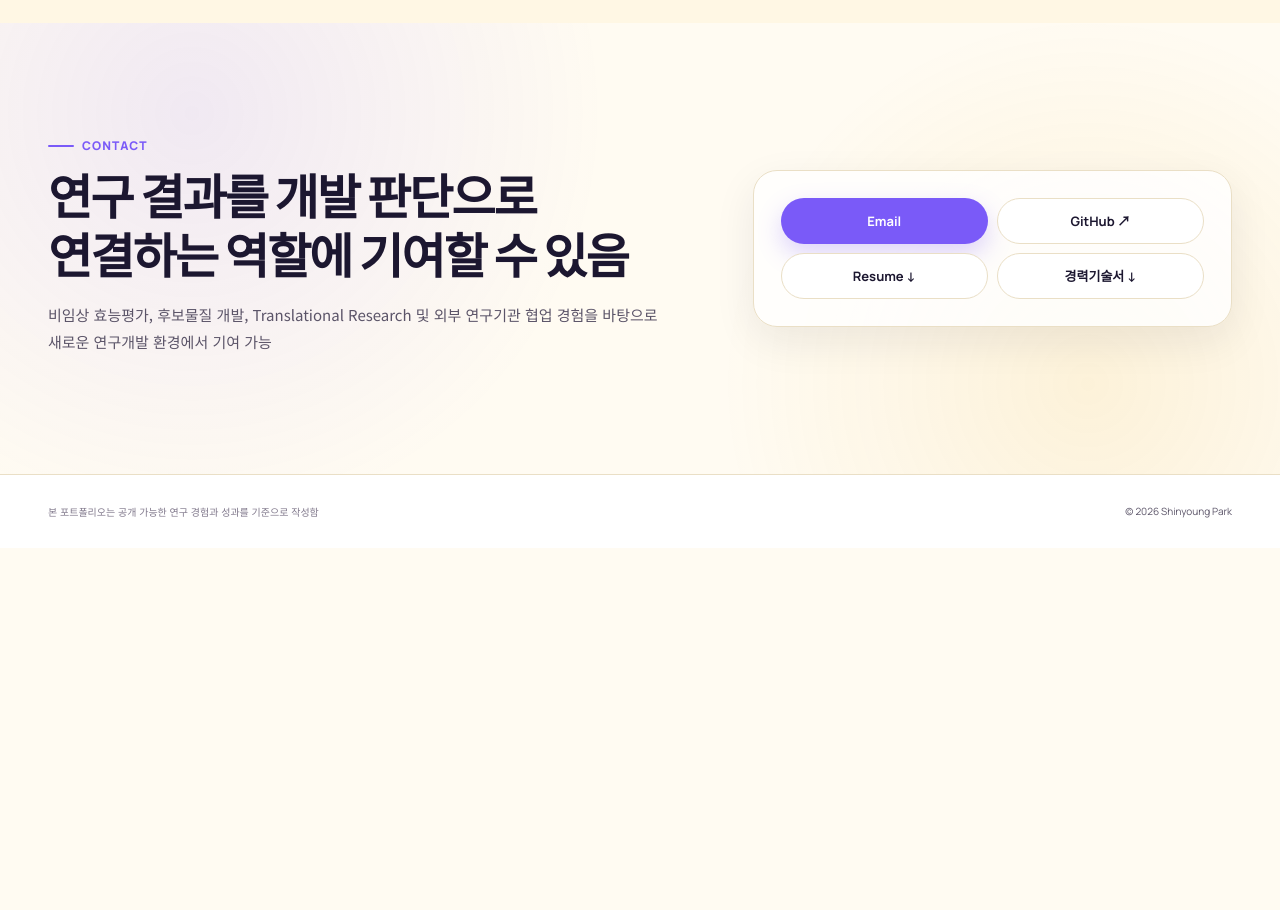
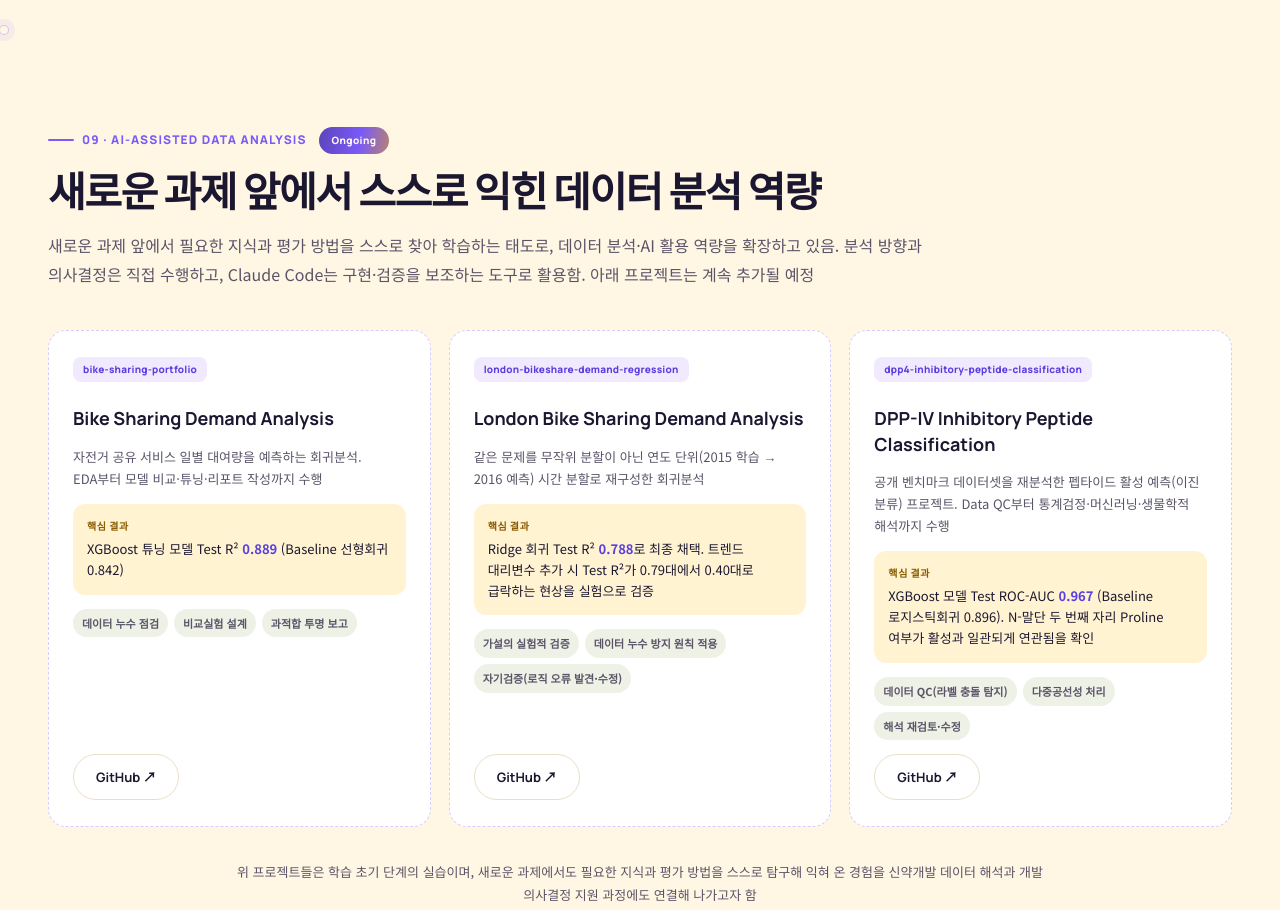
Before and after one commit to parksy1094/portfolio2, a plain HTML site: page index.html in a window 1280 px wide. Shown: the part 8520-9430 px from the top of the page. Before the commit the page ends 9068 px from the top, so only its background shows below. Drawn offline with Linux system fonts and the light colour scheme.

Commit message:
Add AI-Assisted Data Analysis section (v1.4.0)
New section 09 showcases three self-directed data analysis learning
projects (bike sharing demand regression x2, DPP-IV peptide
classification), framed as an ongoing track distinct from the drug
discovery career content. Includes an animated Ongoing badge and
case-study layout intentionally different from the existing card
grids. Syncs README/Guideline to v3.1.0.

Co-Authored-By: Claude Sonnet 5 <noreply@anthropic.com>

```diff
--- a/index.html
+++ b/index.html
@@ -1,9 +1,9 @@
 <!doctype html>
-<!-- Portfolio revision preview: v1.3.2 | 2nd consulting implementation | 2026-08-24 -->
+<!-- Portfolio revision preview: v1.4.0 | 2nd consulting implementation | 2026-08-24 -->
 <html lang="ko">
 <head>
 <meta charset="utf-8">
-<meta name="application-version" content="1.3.2">
+<meta name="application-version" content="1.4.0">
 <meta name="viewport" content="width=device-width,initial-scale=1">
 <meta name="description" content="세포 기반 효능평가부터 비임상 데이터 통합과 후보물질 개발 의사결정 지원까지, 박신영의 Drug Discovery & Translational Research 포트폴리오">
 <meta name="author" content="박신영">
@@ -75,20 +75,38 @@ h1,h2,h3,h4,.eyebrow,.kicker,.metric b,.btn,.nav a,.brand,.project-index,.phase-
 .collab-grid{display:grid;grid-template-columns:1.12fr .88fr;gap:20px}.collab-card{padding:28px}.collab-card h3{margin-bottom:10px;font-size:22px}.collab-card>p{color:var(--muted);font-size:13px}.collab-list{display:grid;gap:10px;margin-top:20px}.collab-row{display:grid;grid-template-columns:180px 1fr;gap:15px;padding:11px 0;border-bottom:1px solid var(--border)}.collab-row:last-child{border-bottom:0}.collab-row b{font-size:12px}.collab-row span{color:var(--muted);font-size:12px}
 /* Outputs */
 .outputs{display:grid;grid-template-columns:repeat(5,1fr);gap:12px;margin-bottom:32px}.out{padding:20px;border:1px solid var(--border);border-radius:16px;background:#fff}.output-num{display:block;margin-bottom:7px;color:var(--violet);font-size:32px;font-weight:800;line-height:1}.out span:last-child{color:var(--muted);font-size:10px;font-weight:650}.pubs{display:grid;grid-template-columns:repeat(2,1fr);gap:18px}.pub{display:flex;flex-direction:column;padding:25px}.pub.feature{grid-column:1/-1;padding:31px;border-color:rgba(122,90,248,.25);background:radial-gradient(circle at 90% 10%,rgba(122,90,248,.08),transparent 35%),#fff}.role{align-self:flex-start;margin-bottom:12px;padding:5px 9px;border-radius:999px;background:var(--violet-pale);color:var(--violet-2);font-family:"Manrope",sans-serif;font-size:9px;font-weight:800;text-transform:uppercase}.pub h3{margin-bottom:10px;font-size:18px;line-height:1.5}.pub.feature h3{font-size:22px}.meta,.authors,.doi{color:var(--muted);font-size:11px}.doi{margin-bottom:16px;overflow-wrap:anywhere}.pub .btn{align-self:flex-start;margin-top:auto}
+/* AI-Assisted Data Analysis */
+.kicker-row{display:flex;align-items:center;gap:12px;flex-wrap:wrap;margin-bottom:12px}.kicker-row .kicker{margin-bottom:0}
+.badge-ongoing{display:inline-flex;align-items:center;gap:7px;padding:5px 13px;border-radius:999px;font-family:"Manrope",sans-serif;font-size:10px;font-weight:800;letter-spacing:.04em;color:#FFFBF2;background:linear-gradient(100deg,var(--plum),var(--violet) 35%,var(--gold) 65%,var(--violet));background-size:260% 100%;animation:aiSweep 6s ease-in-out infinite}
+.badge-ongoing .dot{width:6px;height:6px;border-radius:50%;background:#fff;opacity:.9}
+@keyframes aiSweep{0%{background-position:0% 50%}50%{background-position:100% 50%}100%{background-position:0% 50%}}
+.ai-cases{display:grid;grid-template-columns:repeat(3,1fr);gap:18px;margin-top:8px}
+.ai-case{padding:26px 24px;border-radius:18px;background:#fff;border:1px dashed rgba(122,90,248,.3);display:flex;flex-direction:column;gap:14px}
+.ai-case-repo{align-self:flex-start;padding:4px 10px;border-radius:8px;background:var(--violet-pale);color:var(--violet-2);font-family:"Manrope",sans-serif;font-size:10px;font-weight:800;letter-spacing:.02em}
+.ai-case h3{margin:0;font-size:18px;line-height:1.4}
+.ai-case-desc{margin:0;color:var(--muted);font-size:13px;line-height:1.7}
+.ai-case-result{padding:14px;border-radius:12px;background:var(--gold-pale)}
+.ai-case-result span{display:block;margin-bottom:4px;color:#8A5B00;font-family:"Manrope",sans-serif;font-size:10px;font-weight:800;letter-spacing:.06em;text-transform:uppercase}
+.ai-case-result p{margin:0;color:var(--text);font-size:13px;line-height:1.6}
+.ai-case-result b{color:var(--violet-2)}
+.ai-case-tags{display:flex;flex-wrap:wrap;gap:6px;margin:0;padding:0;list-style:none}
+.ai-case-tags li{padding:5px 9px;border-radius:999px;background:var(--sage);color:var(--muted);font-size:11px;font-weight:650}
+.ai-case .btn{align-self:flex-start;margin-top:auto}
+.ai-case-note{max-width:820px;margin:34px auto 0;color:var(--muted);font-size:13px;line-height:1.75;text-align:center}
 /* Contact */
 .contact{overflow:hidden;background:radial-gradient(circle at 15% 20%,rgba(122,90,248,.11),transparent 36%),radial-gradient(circle at 85% 80%,rgba(231,164,0,.10),transparent 32%),var(--bg)}.contact-in{display:grid;grid-template-columns:1.15fr .85fr;gap:56px;align-items:center}.contact h2{margin-bottom:16px;font-size:clamp(34px,4vw,48px);line-height:1.22;letter-spacing:-.04em}.contact-copy{color:var(--muted);font-size:15px;line-height:1.8}.panel{padding:27px;border:1px solid var(--border);border-radius:24px;background:rgba(255,255,255,.82);box-shadow:var(--shadow)}.panel .actions{display:grid;grid-template-columns:repeat(2,minmax(0,1fr));gap:9px}.panel .docs{display:grid;grid-template-columns:repeat(2,minmax(0,1fr));gap:9px;margin-top:9px}.panel .btn{width:100%}
 footer{padding:28px 0;border-top:1px solid var(--border);background:#fff}.foot{display:flex;align-items:flex-end;justify-content:space-between;gap:25px}.disclosure{max-width:820px;margin:0;color:var(--weak);font-size:10px}.copy{margin:0;color:var(--muted);font-family:"Manrope",sans-serif;font-size:10px;white-space:nowrap}
 .back-to-top{position:fixed;right:22px;bottom:22px;z-index:80;display:grid;place-items:center;width:50px;height:50px;border:1px solid var(--border);border-radius:15px;background:rgba(255,255,255,.92);color:var(--violet-2);font-family:"Manrope",sans-serif;font-size:10px;font-weight:800;box-shadow:var(--shadow-soft);opacity:0;visibility:hidden;transform:translateY(8px);transition:.2s;cursor:pointer}.back-to-top.visible{opacity:1;visibility:visible;transform:none}.back-to-top:hover{background:var(--violet);color:#fff;border-color:var(--violet)}
 .reveal{opacity:0;transform:translateY(18px);transition:opacity .52s var(--ease),transform .52s var(--ease)}.reveal.show{opacity:1;transform:none}
-@media(max-width:1100px){.container{width:min(calc(100% - 64px),var(--max))}.project-layout{grid-template-columns:1fr 1.2fr}.project-layout .outcome{grid-column:1/-1}.competencies{grid-template-columns:repeat(2,1fr)}.outputs{grid-template-columns:repeat(3,1fr)}.workflow-groups{grid-template-columns:1fr 1fr}.phase:nth-child(2){grid-row:span 2}.phase:last-child{grid-column:1/-1}}
+@media(max-width:1100px){.container{width:min(calc(100% - 64px),var(--max))}.project-layout{grid-template-columns:1fr 1.2fr}.project-layout .outcome{grid-column:1/-1}.competencies{grid-template-columns:repeat(2,1fr)}.outputs{grid-template-columns:repeat(3,1fr)}.workflow-groups{grid-template-columns:1fr 1fr}.phase:nth-child(2){grid-row:span 2}.phase:last-child{grid-column:1/-1}.ai-cases{grid-template-columns:repeat(2,1fr)}}
 @media(max-width:820px){
  html{scroll-padding-top:70px}.container{width:calc(100% - 40px)}.section{padding:78px 0}.site-header{height:60px}.nav{display:none}.menu{display:block}.brand small{display:none}.scroll-progress{height:3px}
  .hero{min-height:auto;padding:98px 0 76px}.hero-in{grid-template-columns:1fr;gap:42px}.hero h1{font-size:clamp(32px,7.5vw,40px)}.hero-copy{font-size:15px}.portrait-wrap{width:min(78vw,350px)}
- .metrics{grid-template-columns:repeat(2,1fr)}.metric{min-height:125px}.metric b{font-size:44px}.snapshot-grid{grid-template-columns:1fr}.project-head{grid-template-columns:1fr;gap:7px}.project-layout{grid-template-columns:1fr}.project-layout .outcome{grid-column:auto}.timeline{grid-template-columns:1fr;gap:14px;padding:0}.titem{padding:0 0 0 36px}.titem:before{left:9px;top:0;width:2px;height:calc(100% + 14px);background:linear-gradient(var(--violet),rgba(231,164,0,.32))}.titem:last-child:before{height:0}.dot{left:0;top:3px}.decision-flow{grid-template-columns:1fr}.decision-arrow{height:36px;transform:rotate(90deg)}.workflow-groups{grid-template-columns:1fr}.phase:nth-child(2){grid-row:auto}.phase:last-child{grid-column:auto}.grid2,.collab-grid,.contact-in{grid-template-columns:1fr}.outputs{grid-template-columns:repeat(2,1fr)}.out:last-child{grid-column:1/-1}.pubs{grid-template-columns:1fr}.pub.feature{grid-column:auto}.contact-in{gap:32px}.foot{align-items:flex-start;flex-direction:column}.scope{align-items:center;flex-direction:column;gap:4px}.scope span+span:before{display:none}
+ .metrics{grid-template-columns:repeat(2,1fr)}.metric{min-height:125px}.metric b{font-size:44px}.snapshot-grid{grid-template-columns:1fr}.project-head{grid-template-columns:1fr;gap:7px}.project-layout{grid-template-columns:1fr}.project-layout .outcome{grid-column:auto}.timeline{grid-template-columns:1fr;gap:14px;padding:0}.titem{padding:0 0 0 36px}.titem:before{left:9px;top:0;width:2px;height:calc(100% + 14px);background:linear-gradient(var(--violet),rgba(231,164,0,.32))}.titem:last-child:before{height:0}.dot{left:0;top:3px}.decision-flow{grid-template-columns:1fr}.decision-arrow{height:36px;transform:rotate(90deg)}.workflow-groups{grid-template-columns:1fr}.phase:nth-child(2){grid-row:auto}.phase:last-child{grid-column:auto}.grid2,.collab-grid,.contact-in{grid-template-columns:1fr}.outputs{grid-template-columns:repeat(2,1fr)}.out:last-child{grid-column:1/-1}.pubs{grid-template-columns:1fr}.pub.feature{grid-column:auto}.ai-cases{grid-template-columns:1fr}.contact-in{gap:32px}.foot{align-items:flex-start;flex-direction:column}.scope{align-items:center;flex-direction:column;gap:4px}.scope span+span:before{display:none}
 }
 @media(max-width:520px){
  .container{width:calc(100% - 32px)}.section{padding:66px 0}.title{font-size:27px}.lead{font-size:14px}.name{font-size:19px}.position{font-size:13px}.hero h1{font-size:31px}.hero-copy{font-size:14px}.hero-modalities{display:grid;grid-template-columns:repeat(2,1fr)}.hero-modalities li{text-align:center}.hero-metrics{gap:6px 9px;font-size:11px}.hero-metrics li+li:before{margin-right:9px}.actions{display:grid;grid-template-columns:repeat(2,1fr)}.actions .btn{width:100%;padding-inline:11px}.actions .tertiary{grid-column:1/-1}.portrait-wrap{width:min(82vw,300px)}
- .metrics-wrap{padding:42px 0}.metrics{gap:10px}.metric{min-height:114px;padding:18px 8px}.metric b{font-size:38px}.metric span{font-size:10px}.snapshot-card,.project-pad,.decision-shell,.workflow-shell,.info,.competency,.collab-card,.pub,.pub.feature,.panel{padding:20px}.project h3{font-size:22px}.project-layout{gap:10px}.project-block{padding:16px}.role-summary{font-size:14px}.key-work li,.outcome p{font-size:12px}.workflow-shell{padding:18px}.workflow-step{padding:14px 12px 14px 48px}.competencies{grid-template-columns:1fr}.collab-row{grid-template-columns:1fr;gap:3px}.outputs{gap:8px}.out{padding:16px}.contact h2{font-size:32px}.panel .actions,.panel .docs{grid-template-columns:1fr}.back-to-top{right:14px;bottom:14px;width:46px;height:46px;border-radius:13px}
+ .metrics-wrap{padding:42px 0}.metrics{gap:10px}.metric{min-height:114px;padding:18px 8px}.metric b{font-size:38px}.metric span{font-size:10px}.snapshot-card,.project-pad,.decision-shell,.workflow-shell,.info,.competency,.collab-card,.pub,.pub.feature,.panel,.ai-case{padding:20px}.project h3{font-size:22px}.project-layout{gap:10px}.project-block{padding:16px}.role-summary{font-size:14px}.key-work li,.outcome p{font-size:12px}.workflow-shell{padding:18px}.workflow-step{padding:14px 12px 14px 48px}.competencies{grid-template-columns:1fr}.collab-row{grid-template-columns:1fr;gap:3px}.outputs{gap:8px}.out{padding:16px}.contact h2{font-size:32px}.panel .actions,.panel .docs{grid-template-columns:1fr}.back-to-top{right:14px;bottom:14px;width:46px;height:46px;border-radius:13px}
 }
 @media(prefers-reduced-motion:reduce){html{scroll-behavior:auto}*,*:before,*:after{animation-duration:.001ms!important;animation-iteration-count:1!important;transition-duration:.001ms!important}.reveal{opacity:1;transform:none}.marquee-track{animation:none}}
 </style>
@@ -117,7 +135,7 @@ footer{padding:28px 0;border-top:1px solid var(--border);background:#fff}.foot{d
   <button class="menu" type="button" aria-expanded="false" aria-controls="mnav" aria-label="메뉴 열기"><i></i></button>
  </div>
 </header>
-<nav class="mnav" id="mnav" aria-label="모바일 메뉴"><a href="#projects">Flagship Projects</a><a href="#growth">Career Growth</a><a href="#approach">Evidence to Decision</a><a href="#workflow">Research Workflow</a><a href="#supporting">Supporting Projects</a><a href="#competencies">Core Competencies</a><a href="#outputs">Scientific Outputs</a><a href="#contact">Contact</a></nav>
+<nav class="mnav" id="mnav" aria-label="모바일 메뉴"><a href="#projects">Flagship Projects</a><a href="#growth">Career Growth</a><a href="#approach">Evidence to Decision</a><a href="#workflow">Research Workflow</a><a href="#supporting">Supporting Projects</a><a href="#competencies">Core Competencies</a><a href="#outputs">Scientific Outputs</a><a href="#ai-analysis">AI-Assisted Data Analysis</a><a href="#contact">Contact</a></nav>
 <main id="main">
 <section class="hero" id="top">
  <div class="container hero-in">
@@ -299,6 +317,43 @@ footer{padding:28px 0;border-top:1px solid var(--border);background:#fff}.foot{d
  </div>
 </section>
 
+<section class="section soft" id="ai-analysis">
+ <div class="container">
+  <header class="head reveal">
+   <div class="kicker-row"><span class="kicker">09 · AI-Assisted Data Analysis</span><span class="badge-ongoing"><span class="dot"></span>Ongoing</span></div>
+   <h2 class="title">새로운 과제 앞에서 스스로 익힌 데이터 분석 역량</h2>
+   <p class="lead">새로운 과제 앞에서 필요한 지식과 평가 방법을 스스로 찾아 학습하는 태도로, 데이터 분석·AI 활용 역량을 확장하고 있음. 분석 방향과 의사결정은 직접 수행하고, Claude Code는 구현·검증을 보조하는 도구로 활용함. 아래 프로젝트는 계속 추가될 예정</p>
+  </header>
+  <div class="ai-cases">
+   <article class="ai-case reveal">
+    <p class="ai-case-repo">bike-sharing-portfolio</p>
+    <h3>Bike Sharing Demand Analysis</h3>
+    <p class="ai-case-desc">자전거 공유 서비스 일별 대여량을 예측하는 회귀분석. EDA부터 모델 비교·튜닝·리포트 작성까지 수행</p>
+    <div class="ai-case-result"><span>핵심 결과</span><p>XGBoost 튜닝 모델 Test R² <b>0.889</b> (Baseline 선형회귀 0.842)</p></div>
+    <ul class="ai-case-tags"><li>데이터 누수 점검</li><li>비교실험 설계</li><li>과적합 투명 보고</li></ul>
+    <a class="btn secondary" href="https://github.com/parksy1094/bike-sharing-portfolio" target="_blank" rel="noopener noreferrer">GitHub ↗</a>
+   </article>
+   <article class="ai-case reveal">
+    <p class="ai-case-repo">london-bikeshare-demand-regression</p>
+    <h3>London Bike Sharing Demand Analysis</h3>
+    <p class="ai-case-desc">같은 문제를 무작위 분할이 아닌 연도 단위(2015 학습 → 2016 예측) 시간 분할로 재구성한 회귀분석</p>
+    <div class="ai-case-result"><span>핵심 결과</span><p>Ridge 회귀 Test R² <b>0.788</b>로 최종 채택. 트렌드 대리변수 추가 시 Test R²가 0.79대에서 0.40대로 급락하는 현상을 실험으로 검증</p></div>
+    <ul class="ai-case-tags"><li>가설의 실험적 검증</li><li>데이터 누수 방지 원칙 적용</li><li>자기검증(로직 오류 발견·수정)</li></ul>
+    <a class="btn secondary" href="https://github.com/parksy1094/london-bikeshare-demand-regression" target="_blank" rel="noopener noreferrer">GitHub ↗</a>
+   </article>
+   <article class="ai-case reveal">
+    <p class="ai-case-repo">dpp4-inhibitory-peptide-classification</p>
+    <h3>DPP-IV Inhibitory Peptide Classification</h3>
+    <p class="ai-case-desc">공개 벤치마크 데이터셋을 재분석한 펩타이드 활성 예측(이진 분류) 프로젝트. Data QC부터 통계검정·머신러닝·생물학적 해석까지 수행</p>
+    <div class="ai-case-result"><span>핵심 결과</span><p>XGBoost 모델 Test ROC-AUC <b>0.967</b> (Baseline 로지스틱회귀 0.896). N-말단 두 번째 자리 Proline 여부가 활성과 일관되게 연관됨을 확인</p></div>
+    <ul class="ai-case-tags"><li>데이터 QC(라벨 충돌 탐지)</li><li>다중공선성 처리</li><li>해석 재검토·수정</li></ul>
+    <a class="btn secondary" href="https://github.com/parksy1094/dpp4-inhibitory-peptide-classification" target="_blank" rel="noopener noreferrer">GitHub ↗</a>
+   </article>
+  </div>
+  <p class="ai-case-note reveal">위 프로젝트들은 학습 초기 단계의 실습이며, 새로운 과제에서도 필요한 지식과 평가 방법을 스스로 탐구해 익혀 온 경험을 신약개발 데이터 해석과 개발 의사결정 지원 과정에도 연결해 나가고자 함</p>
+ </div>
+</section>
+
 <section class="section contact" id="contact">
  <div class="container contact-in">
   <div class="reveal"><span class="kicker">Contact</span><h2>연구 결과를 개발 판단으로 연결하는 역할에 기여할 수 있음</h2><p class="contact-copy">비임상 효능평가, 후보물질 개발, Translational Research 및 외부 연구기관 협업 경험을 바탕으로 새로운 연구개발 환경에서 기여 가능</p></div>
```
Also changed, not shown: 2 other files.
